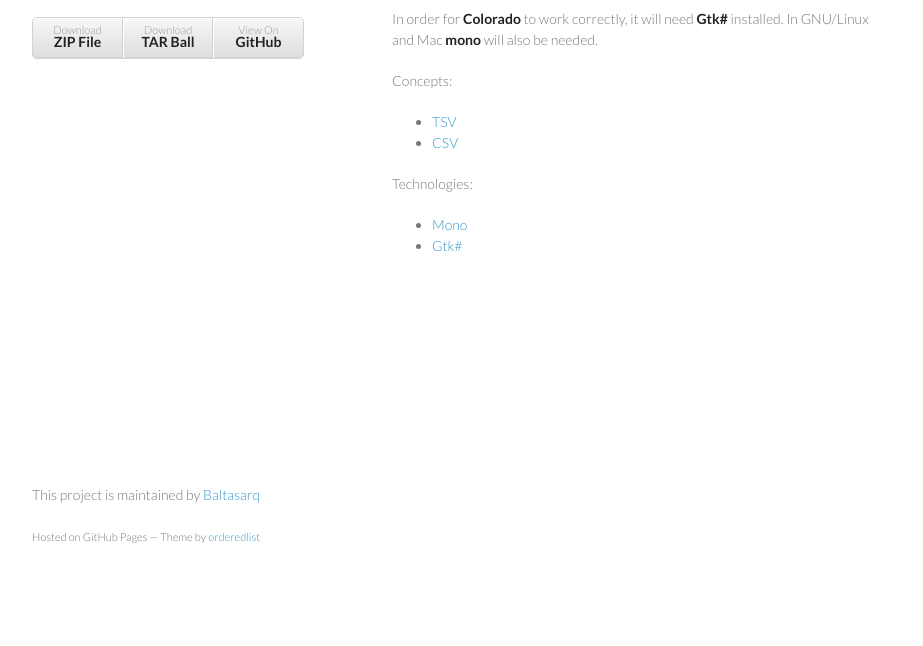
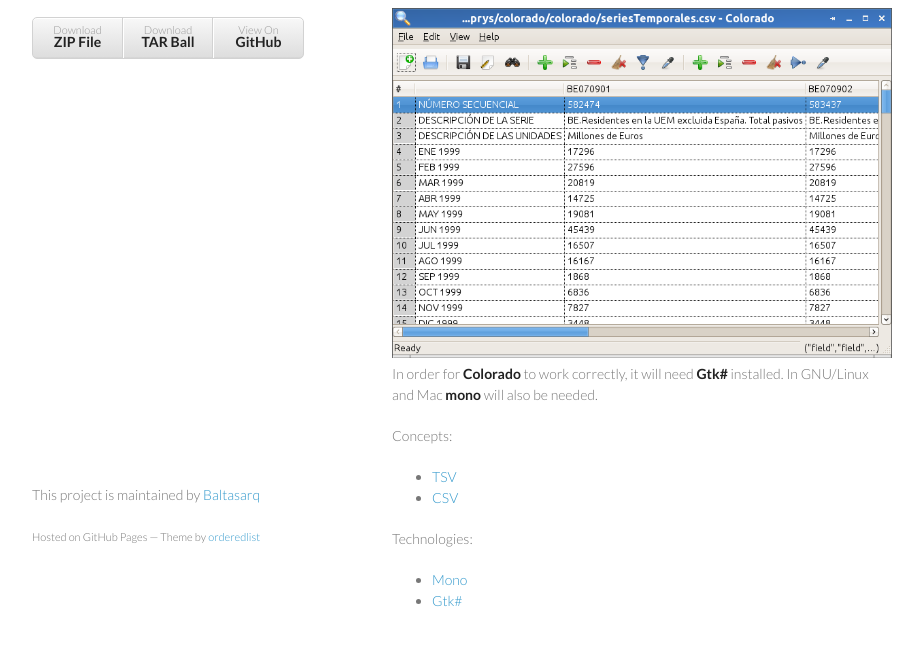
Before and after one commit to Baltasarq/Colorado, a plain HTML site: page index.html in a window 1280 px wide. Shown: the part 184-830 px from the top of the page, without its empty margins (178-1101 px from the left). Before the commit the page ends 800 px from the top, so only its background shows below. Drawn offline with Linux system fonts and the light colour scheme.

Commit message:
Update index.html

```diff
--- a/index.html
+++ b/index.html
@@ -32,7 +32,7 @@
 <a id="colorado" class="anchor" href="#colorado" aria-hidden="true"><span class="octicon octicon-link"></span></a>Colorado</h1>
 
 <p>A TSV/CSV spreadsheet. Colorado allows to visualize and edit CSV and TSV files. It is able to import a file specifying the delimiter character, but the program will infer the format by itself in the 90% of cases.</p>
-
+<img src="pics/colorado.png" alt="Colorado" Title="Colorado">
 <p>In order for <strong>Colorado</strong> to work correctly, it will need <strong>Gtk#</strong> installed. In GNU/Linux and Mac <strong>mono</strong> will also be needed.</p>
 
 <p>Concepts:</p>
```
